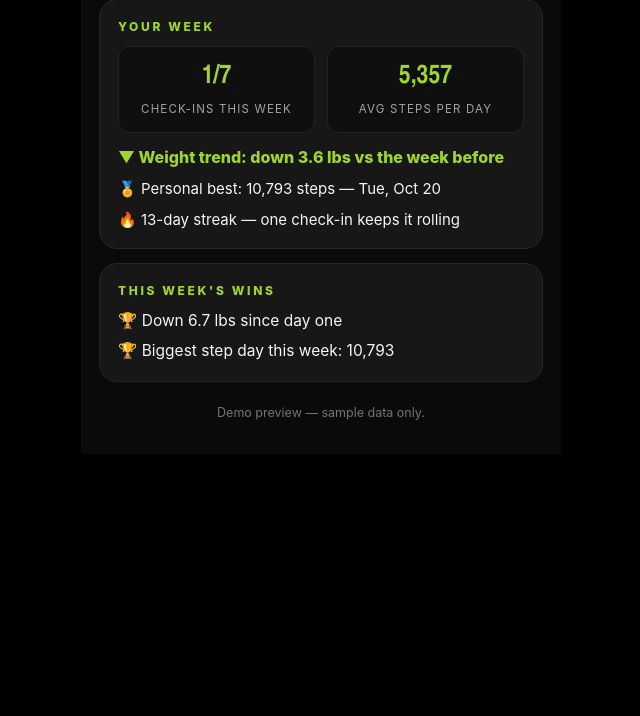
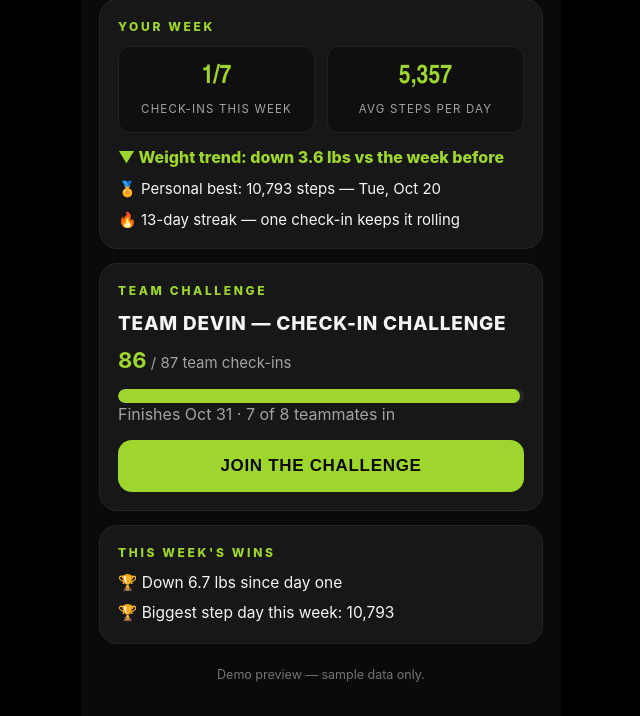
Before and after one commit to curtisrobitaille-sys/devin-demo, a Flask app: page /client in a window 1280 px wide. Shown: the part 689-1405 px from the top of the page, without its empty margins (319-959 px from the left). Before the commit the page ends 1109 px from the top, so only its background shows below. Run offline with Flask 3, Linux system fonts and the light colour scheme; data comes from the database, SQL or seed files in the repository; data that the repository does not hold is empty.

Commit message:
Add joinable team challenge with a finish line (86/87 on fresh seed; Sarah's joined check-in crosses it)

```diff
--- a/app.py
+++ b/app.py
@@ -72,12 +72,54 @@ def init_db():
             date      TEXT NOT NULL,
             UNIQUE (client_id, date)
         );
+        CREATE TABLE IF NOT EXISTS challenge (
+            id   INTEGER PRIMARY KEY AUTOINCREMENT,
+            name TEXT NOT NULL,
+            goal INTEGER NOT NULL
+        );
+        CREATE TABLE IF NOT EXISTS challenge_joins (
+            id        INTEGER PRIMARY KEY AUTOINCREMENT,
+            client_id INTEGER NOT NULL REFERENCES clients(id),
+            day       TEXT NOT NULL,
+            baseline  INTEGER NOT NULL DEFAULT 0,
+            UNIQUE (client_id)
+        );
         """
     )
     conn.commit()
     if conn.execute("SELECT COUNT(*) FROM clients").fetchone()[0] == 0:
         seed(conn)
+    ensure_challenge(conn)
     conn.close()
+
+
+CHALLENGE_NAME = "TEAM DEVIN — CHECK-IN CHALLENGE"
+
+
+def ensure_challenge(conn):
+    """Create the team challenge the first time the table is seen empty
+    (fresh seed or an older database alike). Every roster client except
+    the demo client starts out joined with a zero baseline, so their
+    check-ins set the team's progress; the goal is set exactly one
+    check-in past that progress, so the demo client joining and logging
+    today's check-in is what carries the team over the line."""
+    if conn.execute("SELECT COUNT(*) FROM challenge").fetchone()[0] > 0:
+        return
+    today_iso = date.today().isoformat()
+    conn.execute(
+        """INSERT OR IGNORE INTO challenge_joins (client_id, day, baseline)
+           SELECT id, ?, 0 FROM clients WHERE name != ?""",
+        (today_iso, DEMO_CLIENT_NAME),
+    )
+    progress = conn.execute(
+        """SELECT COUNT(*) FROM checkins
+           WHERE client_id IN (SELECT client_id FROM challenge_joins)"""
+    ).fetchone()[0]
+    conn.execute(
+        "INSERT INTO challenge (name, goal) VALUES (?, ?)",
+        (CHALLENGE_NAME, progress + 1),
+    )
+    conn.commit()
 
 
 # ---------------------------------------------------------------- seed data
@@ -162,6 +204,40 @@ def kudos_for_day(client_id, day_iso):
     ).fetchall()
 
 
+def challenge_state():
+    """The team challenge at a glance. Only joined members' check-ins
+    count, and only the ones logged from their join onward — each join
+    records a baseline (the member's check-in count at that moment), so
+    joining never retroactively moves the total."""
+    ch = db().execute("SELECT * FROM challenge ORDER BY id LIMIT 1").fetchone()
+    if ch is None:
+        return None
+    joins = db().execute("SELECT * FROM challenge_joins").fetchall()
+    total = 0
+    for j in joins:
+        cnt = db().execute(
+            "SELECT COUNT(*) FROM checkins WHERE client_id = ?",
+            (j["client_id"],),
+        ).fetchone()[0]
+        total += max(cnt - j["baseline"], 0)
+    today = date.today()
+    if today.month == 12:
+        last_day = date(today.year, 12, 31)
+    else:
+        last_day = date(today.year, today.month + 1, 1) - timedelta(days=1)
+    goal = ch["goal"]
+    return {
+        "name": ch["name"],
+        "goal": goal,
+        "total": total,
+        "finished": total >= goal,
+        "pct": min(100, round(100 * total / goal)) if goal else 100,
+        "joined_ids": {j["client_id"] for j in joins},
+        "joined_count": len(joins),
+        "finish_label": "Finishes " + last_day.strftime("%b %d"),
+    }
+
+
 def streak_for(rows, paused=frozenset()):
     """Consecutive checked-in days ending today (or yesterday if today is
     still outstanding — the day isn't over yet). A paused day is neutral:
@@ -229,7 +305,7 @@ def weight_stats(rows):
     return start, now, round(start - now, 1)
 
 
-def badges_for(rows, paused=frozenset()):
+def badges_for(rows, paused=frozenset(), team_finisher=False):
     _start, _now, lost = weight_stats(rows)
     streak = streak_for(rows, paused)
     week_counts = {}
@@ -261,6 +337,8 @@ def badges_for(rows, paused=frozenset()):
          "hint": "Reach 100 total check-ins"},
         {"name": "Back at it", "icon": "🌱", "earned": back_at_it,
          "hint": "Come back after a 3+ day break"},
+        {"name": "Team Finisher", "icon": "🏁", "earned": team_finisher,
+         "hint": "Cross the finish line in a team challenge"},
     ]
     for b in badges:
         if not b["earned"]:
@@ -425,6 +503,8 @@ def client_home():
     celebrate = session.pop("celebrate", False)
     celebrate_line = CELEBRATION_LINES[
         date.today().timetuple().tm_yday % len(CELEBRATION_LINES)]
+    ch = challenge_state()
+    roster_size = db().execute("SELECT COUNT(*) FROM clients").fetchone()[0]
     return render_template(
         "client_home.html", client=sarah, done_today=done_today,
         paused_today=paused_today, streak=streak,
@@ -433,7 +513,31 @@ def client_home():
         recap=week_recap(rows), recap_status=recap_status,
         kudos=today_kudos[0] if today_kudos else None,
         celebrate=celebrate, celebrate_line=celebrate_line,
+        challenge=ch, roster_size=roster_size,
+        sarah_joined=(sarah["id"] in ch["joined_ids"]) if ch else False,
     )
+
+
+@app.route("/client/join-challenge", methods=["POST"])
+def client_join_challenge():
+    sarah = get_client(DEMO_CLIENT_NAME)
+    already = db().execute(
+        "SELECT id FROM challenge_joins WHERE client_id = ?",
+        (sarah["id"],),
+    ).fetchone()
+    if not already:
+        baseline = db().execute(
+            "SELECT COUNT(*) FROM checkins WHERE client_id = ?",
+            (sarah["id"],),
+        ).fetchone()[0]
+        db().execute(
+            """INSERT OR IGNORE INTO challenge_joins (client_id, day, baseline)
+               VALUES (?, ?, ?)""",
+            (sarah["id"], date.today().isoformat(), baseline),
+        )
+        db().commit()
+        flash("You're in! Every check-in you log now counts toward the team total.")
+    return redirect(url_for("client_home"))
 
 
 @app.route("/client/checkin", methods=["GET", "POST"])
@@ -500,10 +604,14 @@ def client_progress():
     start, now, lost = weight_stats(rows)
     points, dots = sparkline_points(rows)
     month_label, cal_weeks = month_calendar(rows, paused)
+    ch = challenge_state()
+    team_finisher = bool(
+        ch and ch["finished"] and sarah["id"] in ch["joined_ids"])
     return render_template(
         "progress.html", client=sarah, rows=list(reversed(rows)),
         start=start, now=now, lost=lost, points=points, dots=dots,
-        badges=badges_for(rows, paused), streak=streak_for(rows, paused),
+        badges=badges_for(rows, paused, team_finisher=team_finisher),
+        streak=streak_for(rows, paused),
         month_label=month_label, cal_weeks=cal_weeks,
     )
 
@@ -533,6 +641,7 @@ def coach():
         "coach.html", roster=roster, checked_today=checked_today,
         total_clients=len(roster), avg_streak=avg_streak,
         total_lost=round(total_lost, 1),
+        challenge=challenge_state(),
     )
 
 
--- a/static/style.css
+++ b/static/style.css
@@ -219,3 +219,11 @@ main.stack { flex: 1; }
 
 /* ---------- badge up-next ---------- */
 .badge.next { opacity: .8; border: 1px dashed var(--lime-dark); background: #151a0c; }
+
+/* ---------- team challenge ---------- */
+.challenge-name { font-family: var(--font-display, inherit); font-size: 19px; font-weight: 800; letter-spacing: .04em; color: var(--text); }
+.challenge-count { margin-top: 8px; font-size: 15px; color: var(--muted); }
+.challenge-count strong { color: var(--lime); font-size: 22px; }
+.challenge-track { height: 14px; }
+.challenge-finished { margin-top: 8px; font-weight: 800; color: var(--lime); font-size: 16px; }
+.challenge-in { margin-top: 10px; font-weight: 700; color: var(--lime); }
--- a/templates/client_home.html
+++ b/templates/client_home.html
@@ -104,6 +104,26 @@
     <div class="recap-line">🔥 {{ recap_status }}</div>
   </section>
 
+  {% if challenge %}
+  <section class="card challenge-card">
+    <div class="card-label">Team challenge</div>
+    <div class="challenge-name">{{ challenge.name }}</div>
+    {% if challenge.finished %}
+    <div class="challenge-finished">🏁 FINISHED — Team Devin crossed the line!</div>
+    {% endif %}
+    <div class="challenge-count"><strong>{{ challenge.total }}</strong> / {{ challenge.goal }} team check-ins</div>
+    <div class="progress-track challenge-track"><div class="progress-fill" style="width: {{ challenge.pct }}%"></div></div>
+    <p class="muted">{{ challenge.finish_label }} · {{ challenge.joined_count }} of {{ roster_size }} teammates in</p>
+    {% if sarah_joined %}
+    <p class="challenge-in">You're in ✓ — every check-in you log counts.</p>
+    {% elif not challenge.finished %}
+    <form method="post" action="{{ url_for('client_join_challenge') }}">
+      <button class="btn btn-lime" type="submit">Join the challenge</button>
+    </form>
+    {% endif %}
+  </section>
+  {% endif %}
+
   {% if wins %}
   <section class="card">
     <div class="card-label">This week's wins</div>
```
Also changed, not shown: templates/coach.html (+13 -0 lines).
